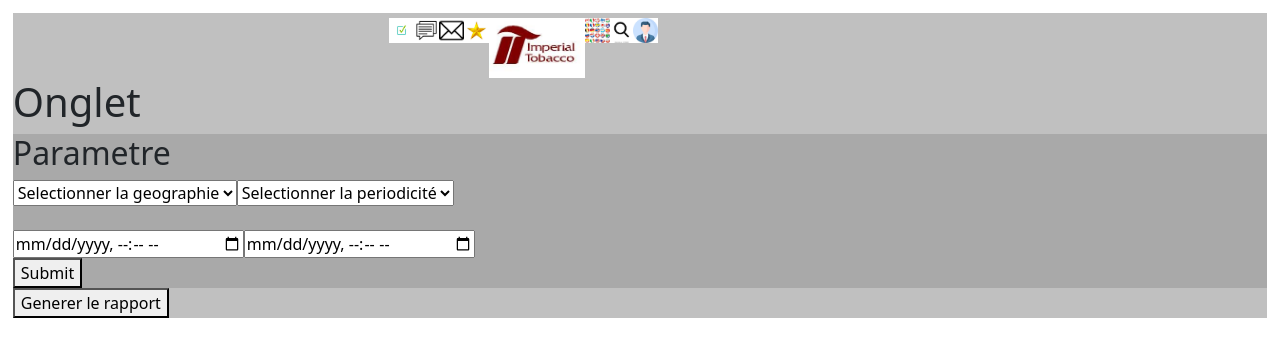
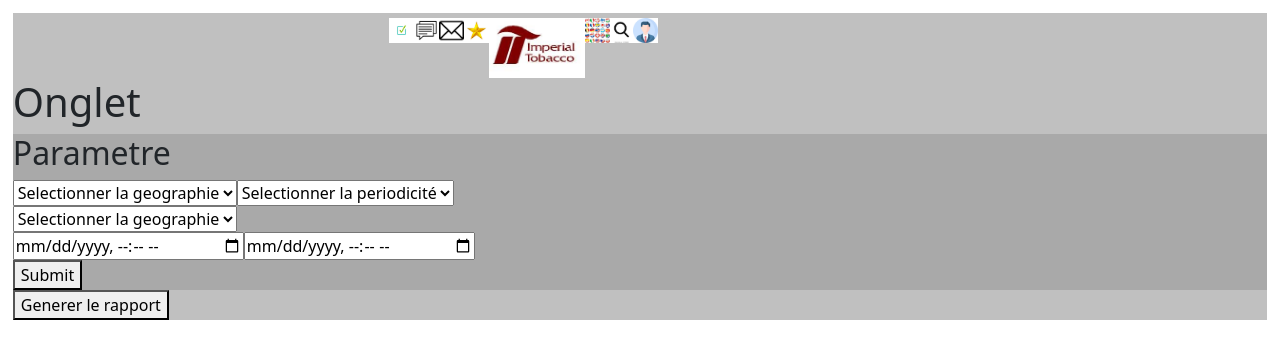
Before and after one commit to HamaBarhamou/geo-management, a React (Create React App) app: page /home in a window 1280 px wide. Shown: the top 358 px of the page. Built offline with nearby package versions, Linux system fonts and the light colour scheme.

Commit message:
reoganisation du code du composant Setting

```diff
--- a/src/components/Body.js
+++ b/src/components/Body.js
@@ -8,7 +8,7 @@ const styleBody={
     left: '3%',*/
     /*right: '3%'*/
     /*bottom: '3%'*/
-    background: '#C0C0C0 '
+    background: '#C0C0C0'
 }
 
 const Body = () => {
--- a/src/components/Security.js
+++ b/src/components/Security.js
@@ -8,7 +8,9 @@ const container2 ={
     /*display: 'flex',*/
     /*height: '100px',
     whdth: '50%'*/
-    display: 'flex'
+    display: 'flex',
+    background: 'blue',
+
 }
 
 const styleSecurity={
@@ -19,11 +21,11 @@ const Security = () => {
     return (
         <div style={styleSecurity}>
             <h2>Security</h2>
-            <div style={container2}>
+            <div /*style={container2}*/ className="graphe1">
                 <Deplacementnonautoriser/>
                 <Excesvitesse/>
             </div>
-            <div style={container2}>
+            <div style={container2} className="graphe2">
                 <Conduitetime/>
                 <Comportementconduite/>
             </div>
--- a/src/components/Setting.js
+++ b/src/components/Setting.js
@@ -6,7 +6,7 @@
 /*   By: Barhamou <hamabarhamou@gmail.com>          +#+  +:+       +#+        */
 /*                                                +#+#+#+#+#+   +#+           */
 /*   Created: 2022/05/18 10:52:44 by Barhamou          #+#    #+#             */
-/*   Updated: 2022/05/18 11:13:32 by Barhamou         ###   ########.fr       */
+/*   Updated: 2022/05/19 15:52:14 by Barhamou         ###   ########.fr       */
 /*                                                                            */
 /* ************************************************************************** */
 
@@ -19,36 +19,139 @@ const styleSetting={
 }
 
 const Setting = () => {
+
+    const dataCollection1 = [
+        {
+            id: 'geographie',
+            title: 'Selectionner la geographie',
+            collection: [
+                {id:'Niamey',title:'Niamey'},
+                {id:'Zinder',title:'Zinder'},
+                {id:'Maradi',title:'Maradi'},
+                {id:'Thaoua',title:'Thaoua'}
+            ]
+        },
+        {
+            id: 'Vehicule',
+            title: 'Vehicule',
+            collection: [
+                {id:'Voiture',title:'Voiture'},
+                {id:'Moto',title:'Moto'},
+                {id:'Velo',title:'Velo'},
+                {id:'Avion',title:'Avion'}
+            ]
+        },
+        {
+            id: 'Agence',
+            title: 'Agence',
+            collection: [
+                {id:'Agence_de_Niamey',title:'Agence de Niamey'},
+                {id:'Agence_de_Ouaga',title:'Agence de Ouaga'},
+                {id:'Agence_du_Tchad',title:'Agence du Tchad'},
+                {id:'Agence1',title:'Agence1'}
+            ]
+        },
+        {
+            id: 'Zone',
+            title: 'Zone',
+            collection: [
+                {id:'pk5',title:'pk5'},
+                {id:'zone_2',title:'zone_2'},
+                {id:'Fontiere_Mali',title:'Fontiere_Mali'},
+                {id:'Centre_ville',title:'Centre_ville'}
+            ]
+        },
+        {
+            id: 'National',
+            title: 'National',
+            collection: [
+                {id:'Region',title:'Region'},
+                {id:'Commune',title:'Commune'},
+                {id:'Departement',title:'Departement'},
+                {id:'International',title:'International'}
+            ]
+        }
+    ]
+
+    const dataCollection2 = [
+        {
+            id: 'periode',
+            title: 'Selectionner la periodicité',
+        },
+        {
+            id: 'Jour',
+            title: 'Jour',
+        },
+        {
+            id: 'Semaine',
+            title: 'Semaine',
+        },
+        {
+            id: 'Mois',
+            title: 'Mois',
+        },
+        {
+            id: 'Trimestre',
+            title: 'Trimestre',
+        }
+    ]
+
+    const dataCollection3 = [
+        {
+            id: 'localistion1',
+            title: 'localistion1',
+        },
+        {
+            id: 'localistion2',
+            title: 'localistion2',
+        },
+        {
+            id: 'localistion3',
+            title: 'localistion3',
+        },
+        {
+            id: 'localistion4',
+            title: 'localistion4',
+        },
+        {
+            id: 'localistion5',
+            title: 'localistion5',
+        }
+    ]
+
     const { register, handleSubmit } = useForm();
     const handleRegistration = (data) => {
         console.log(data);
     };
-    const getinput = (data) => {
-        console.log(data);
-    }
-    const form1 = <div style={styleSetting}>
+
+    const Template = <div style={styleSetting}>
                     <div>
                         <h2>Parametre</h2>
                     </div>
-                    <form onSubmit={handleSubmit(handleRegistration)}>
+                    <form onChange={handleSubmit(handleRegistration)} onSubmit={handleSubmit(handleRegistration)}>
                         <div>
-                            <select name="localistion" {...register('cars')} onChange = {getinput} >
-                                <option value="geographie">Selectionner la geographie</option>
-                                <option value="Vehicule">Vehicule</option>
-                                <option value="Agence">Agence</option>
-                                <option value="Zone">Zone</option>
-                                <option value="National">National</option>
+                            <select name='localisation'  {...register('localisation')}>
+                                {dataCollection1.map(
+                                    (item)=> <option key={item.id} value={item.id}>{item.title}</option>
+                                )}
                             </select>
 
-                            <select name="periode" {...register('periode')} >
-                                <option value="geographie">Selectionner la periodicité</option>
-                                <option value="Jour">Jour</option>
-                                <option value="Semaine">Semaine</option>
-                                <option value="Mois">Mois</option>
-                                <option value="Trimestre">Trimestre</option>
+                            <select name='periode'  {...register('periode')}>
+                                {dataCollection2.map(
+                                    (item)=> <option key={item.id} value={item.id}>{item.title}</option>
+                                )}
                             </select>
                         </div>
-                        <label>{}</label>
+                        <div>
+                            <select name='dynamique'  {...register('dynamique')}>
+                                {
+
+                                    dataCollection1.map(
+                                        (item)=> <option key={item.id} value={item.id}>{item.title}</option>
+                                    )
+                                }
+                            </select>
+                        </div>
                         <div>
                             <input type="datetime-local" name="begindate" {...register('begindate')}/>
                             <input type="datetime-local" name="dateend" {...register('dateend')}/>
@@ -57,7 +160,7 @@ const Setting = () => {
                     </form>
                 </div>
     return (
-        form1
+        Template
     );
 };
 
--- a/src/styles/App.scss
+++ b/src/styles/App.scss
@@ -6,7 +6,7 @@
 /*   By: Barhamou <hamabarhamou@gmail.com>          +#+  +:+       +#+        */
 /*                                                +#+#+#+#+#+   +#+           */
 /*   Created: 2022/05/16 23:21:29 by Barhamou          #+#    #+#             */
-/*   Updated: 2022/05/18 10:36:27 by Barhamou         ###   ########.fr       */
+/*   Updated: 2022/05/18 14:47:43 by Barhamou         ###   ########.fr       */
 /*                                                                            */
 /* ************************************************************************** */
 
@@ -26,6 +26,11 @@ code {
 
 p{
   color: blue;
+}
+
+.graphe1{
+  display: flex,
+
 }
 /*
 div{
```
